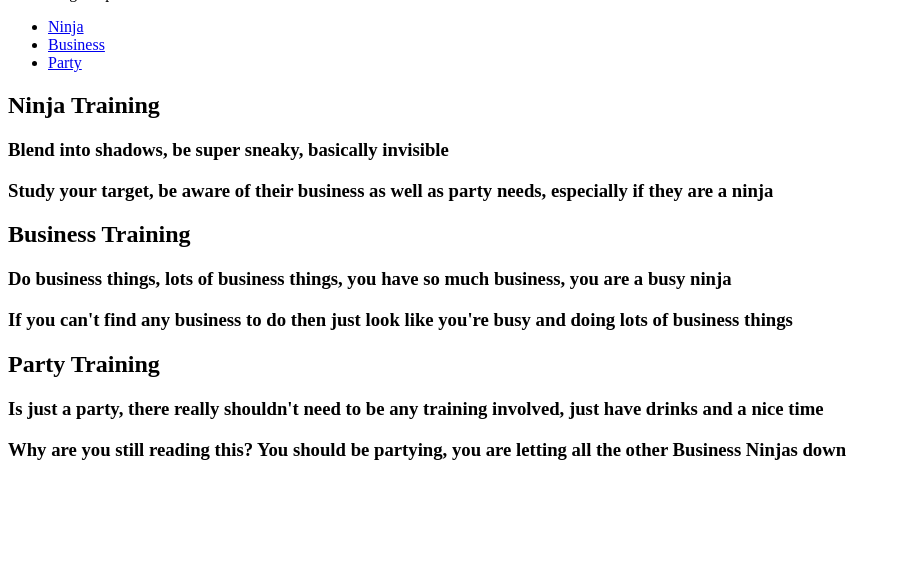
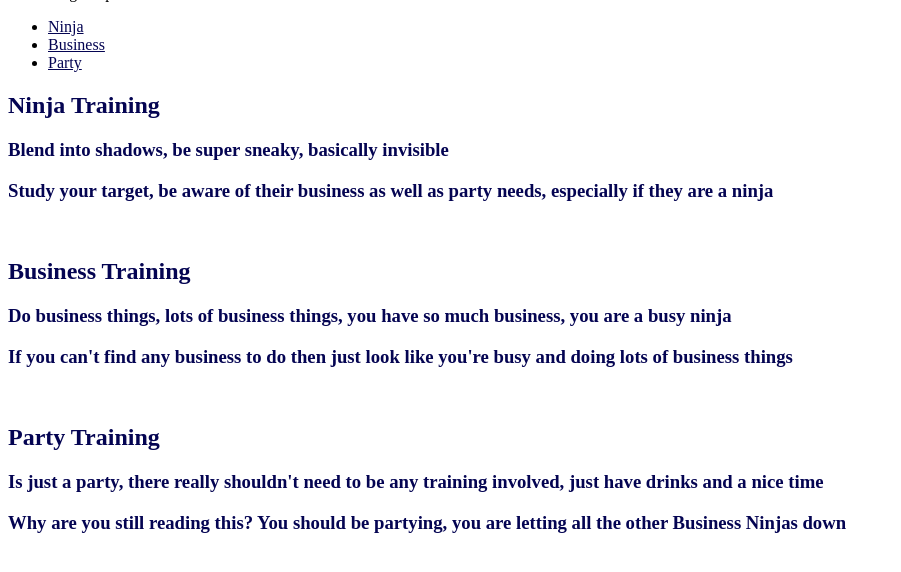
Before and after one commit to DevJambo/product-landing-page, a plain HTML site: page index.html in a window 1280 px wide. Shown: the part 310-882 px from the top of the page, without its empty margins (0-901 px from the left). Before the commit the page ends 800 px from the top, so only its background shows below. Drawn offline with Linux system fonts and the light colour scheme.

Commit message:
add class and fixed nav bar

```diff
--- a/index.html
+++ b/index.html
@@ -7,33 +7,40 @@
     <title>Product Landing Page</title>
     <link rel="stylesheet" href="index.css">
 </head>
+<style>
+    .nav-link {
+        color: rgb(4, 4, 82);
+    }
+</style>
 <header id="header">Something Corporate<img id="header-img" src= https://techcommunity.microsoft.com/t5/image/serverpage/image-id/22202i4E82E0E55D3FB7EE/image-size/small?v=v2&px=200alt="Company Logo"> <nav id="nav-bar">
 <ul>
-    <li><a href="#ninja">Ninja</a></li>
-    <li><a href="#business">Business</a></li>
-    <li><a href="#party">Party</a></li>
+    <li><a href="#ninja" class="nav-link">Ninja</a></li>
+    <li><a href="#business"class="nav-link">Business</a></li>
+    <li><a href="#party" class="nav-link">Party</a></li>
 </ul>
 </nav>
 </header>
 <body>
-    <section id="ninja">
+    <main>
+    <section id="ninja" class="nav-link">
         <h2>Ninja Training</h2>
         <article><h3>Blend into shadows, be super sneaky, basically invisible</h3></article>
         <article><h3>Study your target, be aware of their business as well as party needs, especially if they are a ninja</h3></article>
     </section>
-
-    <section id="business">
+<br>
+    <section id="business" class="nav-link">
         <h2>Business Training</h2>
         <article><h3>Do business things, lots of business things, you have so much business, you are a busy ninja</h3></article>
         <article><h3>If you can't find any business to do then just look like you're busy and doing lots of business things</h3></article>
     </section>
-
-    <section id="party">
+<br>
+    <section id="party" class="nav-link">
         <h2>Party Training</h2>
         <article><h3>Is just a party, there really shouldn't need to be any training involved, just have drinks and a nice time</h3></article>
         <article><h3>Why are you still reading this? You should be partying, you are letting all the other Business Ninjas down</h3></article>
     </section>
-
+    <br>
+    </main>
 </body>
 <script src="https://cdn.freecodecamp.org/testable-projects-fcc/v1/bundle.js"></script>
 </html>
```
